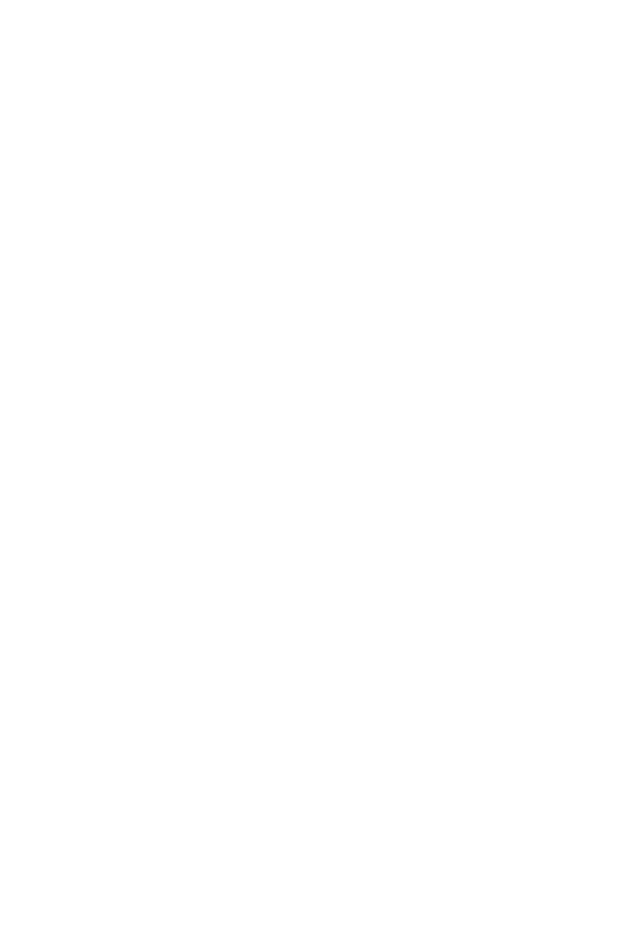
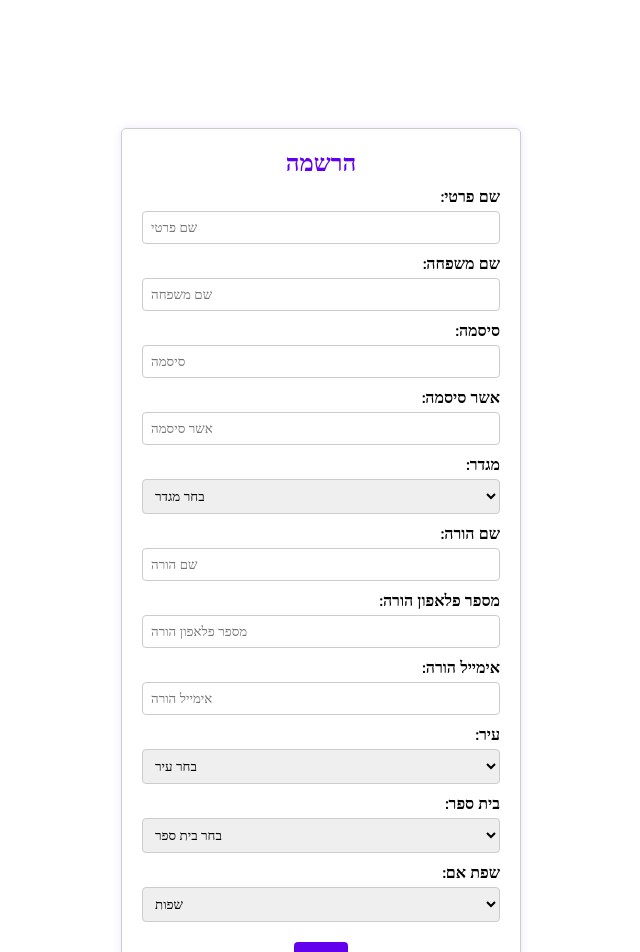
Before and after one commit to amielsaa/osimseder, a React (Create React App) app in the folder client/: page /Register in a window 1280 px wide. Before the commit this address had no page. Shown: the top 952 px of the page, without its empty margins (319-959 px from the left). Before the commit the page ends 800 px from the top, so only its background shows below. Built offline with nearby package versions, Linux system fonts and the light colour scheme.

Commit message:
register page

```diff
--- a/client/src/App.js
+++ b/client/src/App.js
@@ -30,7 +30,7 @@
 
         <Route path="/" element={<Login />} />
 
-       {/*  <Route path="/Register" element={<Register />} /> */}
+        <Route path="/Register" element={<Register />} />
 
         <Route path="/Home" element={<Home role={user.role} userName={user.userName} />} />
 
--- a/client/src/Components/PersonalPage.js
+++ b/client/src/Components/PersonalPage.js
@@ -69,10 +69,6 @@
           <IoMdLock className='ActionIcon' /> שנה סיסמה
           </button>
         </div>
-
-
-
-
     </div>
 
     </>
--- a/client/src/Components/Register.js
+++ b/client/src/Components/Register.js
@@ -1,42 +1,152 @@
-import React from 'react'
-import {useNavigate} from 'react-router-dom';
+import React from 'react';
+import { useNavigate } from 'react-router-dom';
+import { Formik, Form, Field, ErrorMessage } from 'formik';
+import * as Yup from 'yup';
+import axios from 'axios';
+import "./css/Register.css"
 
-import {Formik, Form, Field, ErrorMessage} from 'formik';
-import * as Yup from 'yup';
-import axios from "axios";
 function Registration() {
     const initialValues = {
-        username: "",
-        password:"",
+        firstName: "",
+        lastName: "",
+        password: "",
+        confirmPassword: "",
+        gender: "",
+        parentName: "",
+        parentPhoneNumber: "",
+        parentEmail: "",
+        city: "",
+        school: "",
+        language: "",
     };
+    const schools = []
+    const languages = []
     const navigate = useNavigate();
 
     const validationSchema = Yup.object().shape({
-        username: Yup.string(),
-        password: Yup.string().min(4).max(20).required()
+        firstName: Yup.string().required("שם פרטי נדרש"),
+        lastName: Yup.string().required("שם משפחה נדרש"),
+        password: Yup.string()
+        .required("סיסמה נדרשת")
+        .matches(
+        /^(?=.*[a-z])(?=.*[A-Z])(?=.*\d).{8,}$/,
+        "סיסמה צריכה לכלול לפחות אות גדולה אחת, אות קטנה אחת, מספר אחד ולהיות באורך של 8 תווים לפחות"
+        ),
+        confirmPassword: Yup.string().oneOf([Yup.ref('password'), null], 'Passwords must match').required('אישור סיסמה נדרש או סיסמאות לא תואמות'),
+        gender: Yup.string().required("מגדר נדרש"),
+        parentName: Yup.string().required("שם הורה נדרש"),
+        parentPhoneNumber: Yup.string()
+        .required("מספר הורה נדרש")
+        .matches(/^05\d{8}$/, "מספר לא תקין"),
+        parentEmail: Yup.string().email("אימייל לא תקין").required("אימייל הורה נדרש"),
+        city: Yup.string().required("עיר נדרשת"),
+        school: Yup.string().required("בית ספר נדרש"),
+        language: Yup.string().required("לפחות שפה אחת נדרשת"),
     });
+
     const onSubmit = (data) => {
-        debugger
-        axios.post("http://localhost:3001", data).then(()=> {
-            navigate('/')
-        })
+        axios.post("http://localhost:3001", data).then(() => {
+            navigate('/');
+        });
     };
+
     return (
         <div className="formContainer">
             <Formik initialValues={initialValues} onSubmit={onSubmit} validationSchema={validationSchema}>
                 <Form>
-          <label>Username: </label>
-          <Field autocomplete ="off" id="inputCreatePost" name="username" placeholder="(Ex.. John12)" />
-          <ErrorMessage name="username" component="span"/>
-          <br/><label>Password: </label>
-          <Field type="password" autocomplete ="off" id="inputCreatePost" name="password" placeholder="(Your password)" />
-          <ErrorMessage name="password" component="span"/>
-          <button type="submit"> Register </button>
+                    <div className='Title-Div'>
+                    <h2>הרשמה</h2>
+                    </div>
+                    <div>
+                        <label htmlFor="firstName">שם פרטי:</label>
+                        <Field id="firstName" name="firstName" placeholder="שם פרטי" />
+                        <ErrorMessage name="firstName" component="span" />
+                    </div>
+
+                    <div>
+                        <label htmlFor="lastName">שם משפחה: </label>
+                        <Field id="lastName" name="lastName" placeholder="שם משפחה" />
+                        <ErrorMessage name="lastName" component="span" />
+                    </div>
+
+                    <div>
+                        <label htmlFor="password">סיסמה: </label>
+                        <Field type="password" id="password" name="password" placeholder="סיסמה" />
+                        <ErrorMessage name="password" component="span" />
+                    </div>
+
+                    <div>
+                        <label htmlFor="confirmPassword">אשר סיסמה: </label>
+                        <Field type="password" id="confirmPassword" name="confirmPassword" placeholder="אשר סיסמה" />
+                        <ErrorMessage name="confirmPassword" component="span" />
+                    </div>
+
+                    <div>
+                        <label htmlFor="gender">מגדר: </label>
+                        <Field as="select" id="gender" name="gender">
+                            <option value="">בחר מגדר</option>
+                            <option value="male">זכר</option>
+                            <option value="female">נקבה</option>
+                            <option value="other">אחר</option>
+                        </Field>
+                        <ErrorMessage name="gender" component="span" />
+                    </div>
+
+                    <div>
+                        <label htmlFor="parentName">שם הורה: </label>
+                        <Field id="parentName" name="parentName" placeholder="שם הורה" />
+                        <ErrorMessage name="parentName" component="span" />
+                    </div>
+
+                    <div>
+                        <label htmlFor="parentPhoneNumber">מספר פלאפון הורה: </label>
+                        <Field id="parentPhoneNumber" name="parentPhoneNumber" placeholder="מספר פלאפון הורה" />
+                        <ErrorMessage name="parentPhoneNumber" component="span" />
+                    </div>
+
+                    <div>
+                        <label htmlFor="parentEmail">אימייל הורה: </label>
+                        <Field type="email" id="parentEmail" name="parentEmail" placeholder="אימייל הורה" />
+                        <ErrorMessage name="parentEmail" component="span" />
+                    </div>
+
+                    <div>
+                      <label htmlFor="city"> עיר: </label>
+                      <Field as="select" id="city" name="city">
+                          <option value="">בחר עיר</option>
+                          <option value="אשדוד">אשדוד</option>
+                          <option value="באר שבע">באר שבע</option>
+                      </Field>
+                      <ErrorMessage name="school" component="span" />
+                    </div>
+
+                    <div>
+                      <label htmlFor="school">בית ספר: </label>
+                      <Field as="select" id="school" name="school">
+                          <option value="">בחר בית ספר</option>
+                          <option value="english">נתיבי עם</option>
+                          <option value="spanish">רמבם</option>
+                      </Field>
+                      <ErrorMessage name="school" component="span" />
+                    </div>
+
+                    <div>
+                        <label htmlFor="language">שפת אם: </label>
+                        <Field as="select" id="languages" name="languages">
+                            <option value="">שפות</option>
+                            <option value="אנגלית">אנגלית</option>
+                            <option value="עברית">עברית</option>
+
+                        </Field>
+                        <ErrorMessage name="languages" component="span" />
+                    </div>
+                    <div className='Button-Div'>
+                    <button type="submit">הירשם</button>
+                    </div>
                 </Form>
-
             </Formik>
         </div>
-  )
+    );
 }
 
-export default Registration
+export default Registration;
--- /dev/null
+++ b/client/src/Components/css/Register.css
@@ -0,0 +1,53 @@
+.formContainer {
+    max-width: 400px;
+    margin: auto;
+    padding: 20px;
+    border: 1px solid #ccc;
+    border-radius: 5px;
+    box-shadow: 0 0 10px rgba(98, 0, 238, 0.1);
+    display: flex;
+    flex-direction: column;
+    margin-top: 10%;
+}
+
+form {
+    display: grid;
+    gap: 10px;
+}
+
+label {
+    display: block;
+    margin-bottom: 5px;
+    font-weight: bold;
+    direction: rtl;
+}
+
+input,
+select {
+    width: 100%;
+    padding: 8px;
+    border: 1px solid #ccc;
+    border-radius: 4px;
+    box-sizing: border-box;
+}
+
+button {
+    background-color: #6200ee;
+    color: #fff;
+    padding: 10px;
+    border: none;
+    border-radius: 4px;
+    cursor: pointer;
+}
+
+button:hover {
+    background-color: #6200ee;
+}
+.Title-Div ,.Button-Div{
+    display: flex;
+    justify-content: center;
+}
+
+.Title-Div{
+    color:#6200ee
+}
```
Lines whose indentation alone changed are shown as unchanged.
